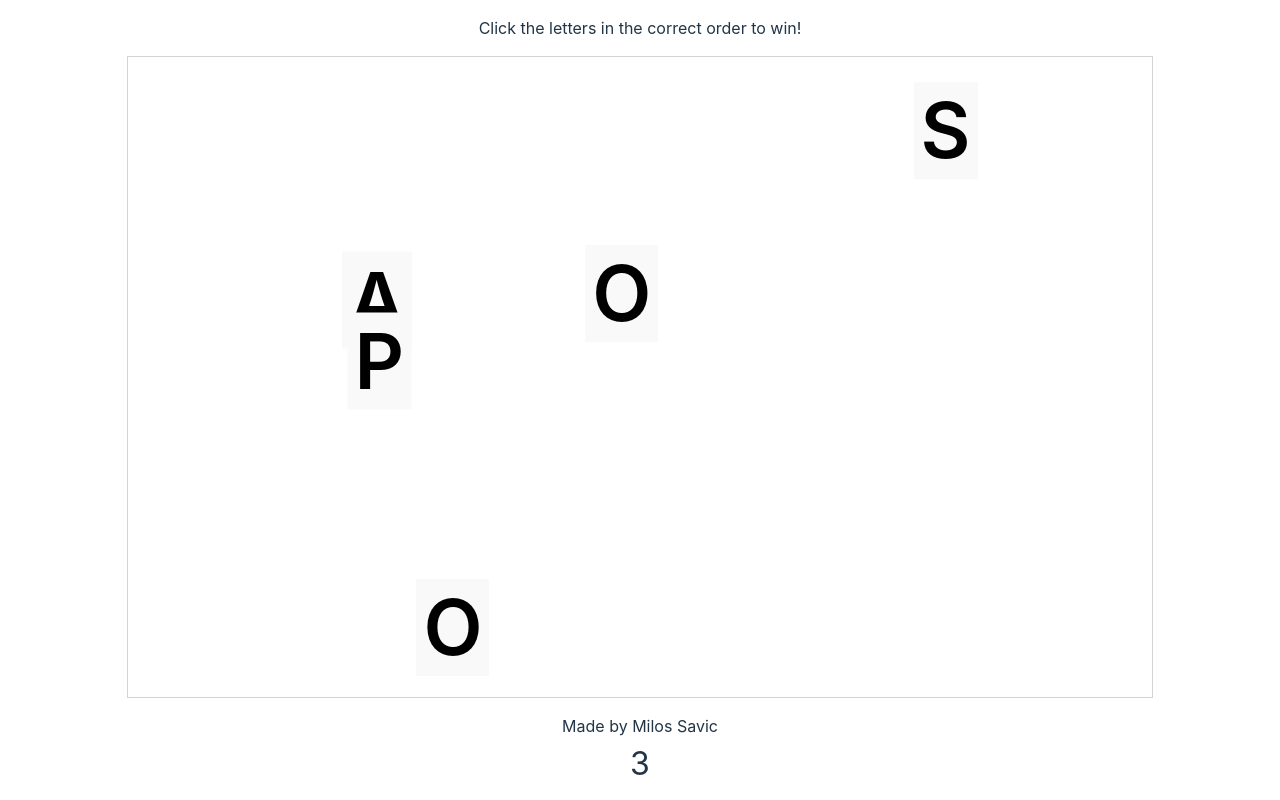
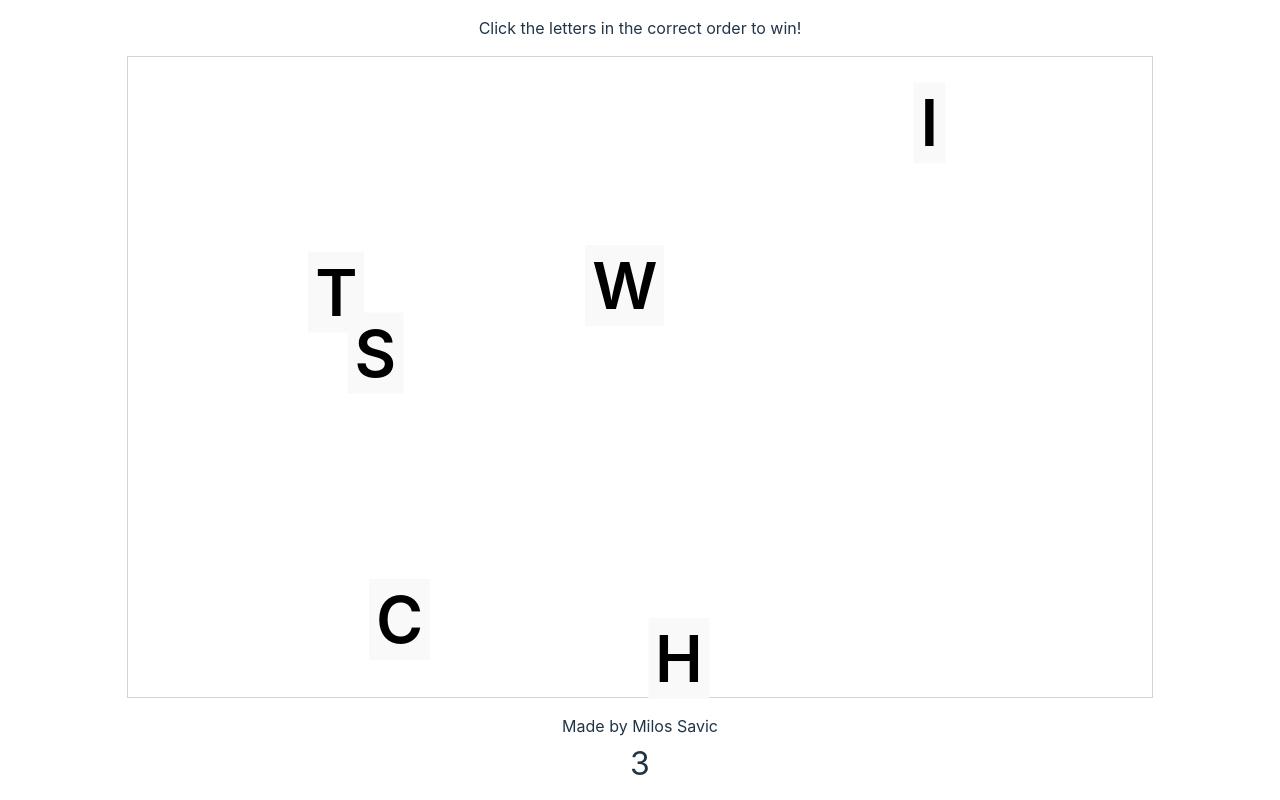
Before and after one commit to msavic248/posao-igra, a website built with Vite: page index.html in a window 1280 px wide. Both pictures are taken after a click on the button "Start". Built offline with nearby package versions, Linux system fonts and the light colour scheme.

Commit message:
Renamed game to Switch

```diff
--- a/main.js
+++ b/main.js
@@ -6,26 +6,29 @@ export default function lettersGame() {
   const app = document.querySelector('#app');
 
   app.innerHTML = `
-      <span id="p"><button id="pButton">P</button></span>
-      <span id="o1"><button id="o1Button">O</button></span>
       <span id="s"><button id="sButton">S</button></span>
-      <span id="a"><button id="aButton">A</button></span>
-      <span id="o2"><button id="o2Button">O</button></span>
+      <span id="w"><button id="wButton">W</button></span>
+      <span id="i"><button id="iButton">I</button></span>
+      <span id="t"><button id="tButton">T</button></span>
+      <span id="c"><button id="cButton">C</button></span>
+      <span id="h"><button id="hButton">H</button></span>
       <button class="btn">Start</button>
       <p class="counter"></p>
   `
 
   const spans = document.querySelectorAll("span");
-  const p = document.querySelector("#p");
-  const pButton = document.querySelector("#pButton");
-  const o1 = document.querySelector("#o1");
-  const o1Button = document.querySelector("#o1Button");
   const s = document.querySelector("#s");
   const sButton = document.querySelector("#sButton");
-  const a = document.querySelector("#a");
-  const aButton = document.querySelector("#aButton");
-  const o2 = document.querySelector("#o2");
-  const o2Button = document.querySelector("#o2Button");
+  const w = document.querySelector("#w");
+  const wButton = document.querySelector("#wButton");
+  const i = document.querySelector("#i");
+  const iButton = document.querySelector("#iButton");
+  const t = document.querySelector("#t");
+  const tButton = document.querySelector("#tButton");
+  const c = document.querySelector("#c");
+  const cButton = document.querySelector("#cButton");
+  const h = document.querySelector("#h");
+  const hButton = document.querySelector("#hButton");
 
   const start = document.querySelector(".btn");
   const counter = document.querySelector(".counter");
@@ -37,50 +40,59 @@ export default function lettersGame() {
     app.classList.remove("flex");
     start.classList.add("hide");
 
-    //P button
-    p.addEventListener("click", () => {
-      letters.push("P")
-
-      //hides and disables button
-      p.classList.add("transparent");
-      pButton.classList.add("cursor");
-      pButton.setAttribute("disabled", "disabled");
-    })
-
-    //First O button
-    o1.addEventListener("click", () => {
-      letters.push("O")
-
-      o1.classList.add("transparent");
-      o1Button.classList.add("cursor");
-      o1Button.setAttribute("disabled", "disabled");
-    })
-
     //S button
     s.addEventListener("click", () => {
       letters.push("S")
 
+      //hides and disables button
       s.classList.add("transparent");
       sButton.classList.add("cursor");
       sButton.setAttribute("disabled", "disabled");
     })
 
-    //A button
-    a.addEventListener("click", () => {
-      letters.push("A")
+    //W button
+    w.addEventListener("click", () => {
+      letters.push("W")
 
-      a.classList.add("transparent");
-      aButton.classList.add("cursor");
-      aButton.setAttribute("disabled", "disabled");
+      w.classList.add("transparent");
+      wButton.classList.add("cursor");
+      wButton.setAttribute("disabled", "disabled");
     })
 
-    //Second O button
-    o2.addEventListener("click", () => {
-      letters.push("O")
+    //I button
+    i.addEventListener("click", () => {
+      letters.push("I")
 
-      o2.classList.add("transparent");
-      o2Button.classList.add("cursor");
-      o2Button.setAttribute("disabled", "disabled");
+      i.classList.add("transparent");
+      iButton.classList.add("cursor");
+      iButton.setAttribute("disabled", "disabled");
+    })
+
+    //T button
+    t.addEventListener("click", () => {
+      letters.push("T")
+
+      t.classList.add("transparent");
+      tButton.classList.add("cursor");
+      tButton.setAttribute("disabled", "disabled");
+    })
+
+    //C button
+    c.addEventListener("click", () => {
+      letters.push("C")
+
+      c.classList.add("transparent");
+      cButton.classList.add("cursor");
+      cButton.setAttribute("disabled", "disabled");
+    })
+
+    //H button
+    h.addEventListener("click", () => {
+      letters.push("H")
+
+      h.classList.add("transparent");
+      hButton.classList.add("cursor");
+      hButton.setAttribute("disabled", "disabled");
     })
 
     //timer and randomizer
--- a/mediaCounter.js
+++ b/mediaCounter.js
@@ -42,16 +42,18 @@ export function mediaCounter(counter, app, spans, letters) {
     let count;
     let originalCount;
 
-    const p = document.querySelector("#p");
-    const pButton = document.querySelector("#pButton");
-    const o1 = document.querySelector("#o1");
-    const o1Button = document.querySelector("#o1Button");
     const s = document.querySelector("#s");
     const sButton = document.querySelector("#sButton");
-    const a = document.querySelector("#a");
-    const aButton = document.querySelector("#aButton");
-    const o2 = document.querySelector("#o2");
-    const o2Button = document.querySelector("#o2Button");
+    const w = document.querySelector("#w");
+    const wButton = document.querySelector("#wButton");
+    const i = document.querySelector("#i");
+    const iButton = document.querySelector("#iButton");
+    const t = document.querySelector("#t");
+    const tButton = document.querySelector("#tButton");
+    const c = document.querySelector("#c");
+    const cButton = document.querySelector("#cButton");
+    const h = document.querySelector("#h");
+    const hButton = document.querySelector("#hButton");
 
     if (event.matches) {
       console.log("PC Mode")
@@ -75,15 +77,15 @@ export function mediaCounter(counter, app, spans, letters) {
       count--;
 
       //win condition
-      if(letters.length == 5 && letters.toString() == "P,O,S,A,O") {
+      if(letters.length == 6 && letters.toString() == "S,W,I,T,C,H") {
         win = true;
       }
 
       if(win){
         clearInterval(timerId)
         app.innerHTML = `<div class="bravo">
-          <h1>Bravo!</h1>
-          <button class="btn">Igraj ponovo</button>
+          <h1>Well done!</h1>
+          <button class="btn">Play again</button>
         </div>`
 
         //play again button resets the game
@@ -100,25 +102,29 @@ export function mediaCounter(counter, app, spans, letters) {
         count = originalCount;
         letters.length = 0;
 
-        p.classList.remove("transparent");
-        pButton.classList.remove("cursor");
-        pButton.removeAttribute("disabled");
-
-        o1.classList.remove("transparent");
-        o1Button.classList.remove("cursor");
-        o1Button.removeAttribute("disabled");
-
         s.classList.remove("transparent");
         sButton.classList.remove("cursor");
         sButton.removeAttribute("disabled");
 
-        a.classList.remove("transparent");
-        aButton.classList.remove("cursor");
-        aButton.removeAttribute("disabled");
+        w.classList.remove("transparent");
+        wButton.classList.remove("cursor");
+        wButton.removeAttribute("disabled");
 
-        o2.classList.remove("transparent");
-        o2Button.classList.remove("cursor");
-        o2Button.removeAttribute("disabled");
+        i.classList.remove("transparent");
+        iButton.classList.remove("cursor");
+        iButton.removeAttribute("disabled");
+
+        t.classList.remove("transparent");
+        tButton.classList.remove("cursor");
+        tButton.removeAttribute("disabled");
+
+        c.classList.remove("transparent");
+        cButton.classList.remove("cursor");
+        cButton.removeAttribute("disabled");
+
+        h.classList.remove("transparent");
+        hButton.classList.remove("cursor");
+        hButton.removeAttribute("disabled");
 
         randomSpans(pc);
       }
--- a/style.css
+++ b/style.css
@@ -93,17 +93,10 @@ button:focus-visible {
 }
 
 span {
-  font-size: 6vw;
-  /* -webkit-transition: all 1s ease-out;
-  -moz-transition: all 1s ease-out;
-  -o-transition: all 1s ease-out;
-  transition: all 1s ease-out;
-  position: inherit;
-  top: 0;
-  left: 0; */
+  font-size: 5vw;
 }
 
-#p, #o1, #s, #a, #o2 {
+#s, #w, #i, #t, #c, #h {
   -webkit-transition: all 1s ease-out;
   -moz-transition: all 1s ease-out;
   -o-transition: all 1s ease-out;
@@ -112,37 +105,43 @@ span {
   opacity: 1;
 }
 
-#p {
+#s {
   z-index: 5;
   top: 30%;
   left: 45%;
 }
 
-#o1 {
+#w {
   z-index: 4;
   top: 36%;
   left: 45%;
 }
 
-#s {
+#i {
   z-index: 3;
   top: 42%;
   left: 45%;
 }
 
-#a {
+#t {
   z-index: 2;
   top: 48%;
   left: 45%;
 }
 
-#o2 {
+#c {
   z-index: 1;
   top: 54%;
   left: 45%;
 }
 
-#p.active, #o1.active, #s.active, #a.active, #o2.active {
+#h {
+  z-index: 1;
+  top: 60%;
+  left: 45%;
+}
+
+#s.active, #w.active, #i.active, #t.active, #c.active, #h.active {
   position: sticky;
   transition: all 1s ease-out;
 }
```
